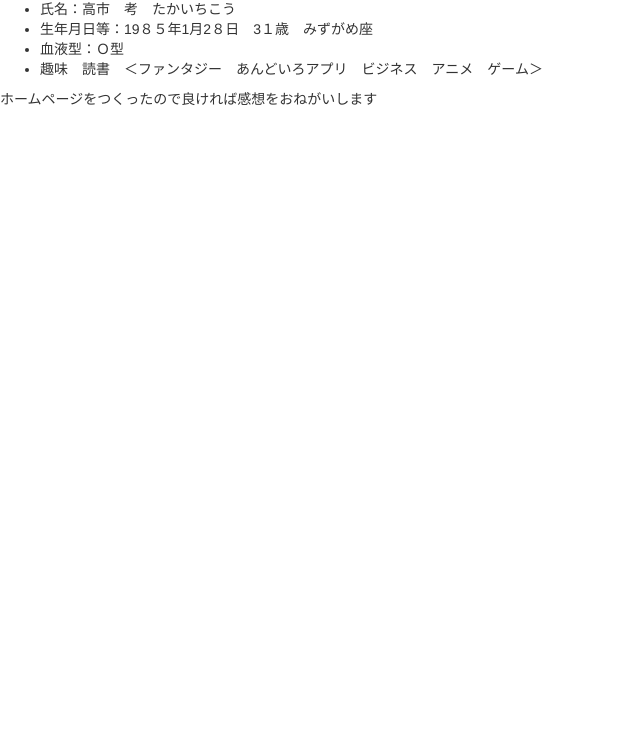
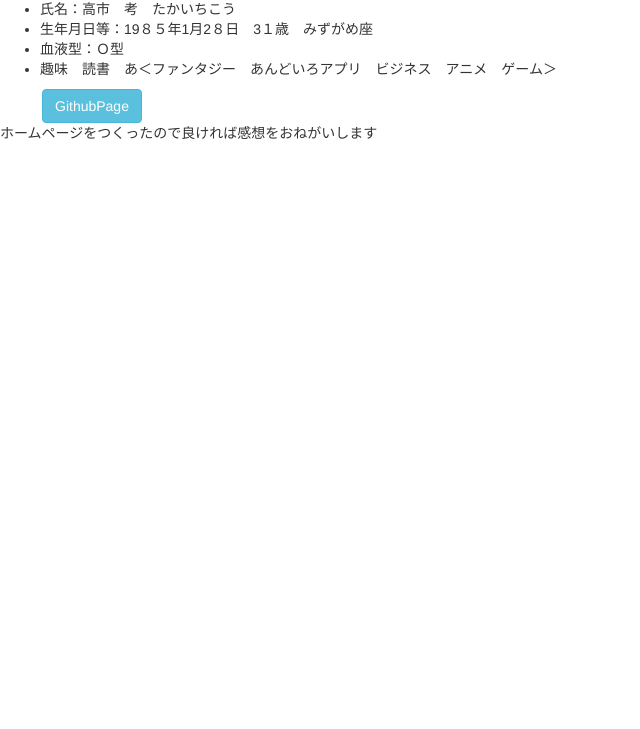
Before and after one commit to atorasu99/atorasu99.github.io, a plain HTML site: page index.html in a window 1280 px wide. Shown: the part 71-800 px from the top of the page, without its empty margins (0-640 px from the left). Drawn offline with nearby package versions, Linux system fonts and the light colour scheme.

Commit message:
first commit

```diff
--- a/index.html
+++ b/index.html
@@ -11,6 +11,12 @@
     <script src="//ajax.googleapis.com/ajax/libs/jquery/1.11.3/jquery.min.js"></script>
     <!-- BootstrapのJS読み込み -->
     <script src="//maxcdn.bootstrapcdn.com/bootstrap/3.3.5/js/bootstrap.min.js"></script>
+    <meta nate="description" conete=大好きなAndroid  アイフォンアプリについてこういう所がいいと議論をして
+好きなことでもジャンルにはよっては話相手がいなくて困ったことないですか?"/>
+    <mete nata="keywords" conete=今は50でもアプリを使ってる方は高齢化で増加してますが検索しても使い方分からず　それ以前に説明してる内容が分からないこういう時はこんなアプリがあればと思い
+検索してもっかたり、こういうアプリ使いたいと関係のない検索でたり困ってませんか?"/>
+    <mate nata="keywords" conete=英語で使い方分からず困らず困ったことありませんか? そういった方がみんなで話しあい問題解決する サイトで日本人は助け合う人種でよければ力になりあせんか
+    力になってください。/>
   </head>
   <body>
     <header></header>
@@ -21,9 +27,9 @@
         <li>生年月日等：19８５年1月2８日　3１歳　みずがめ座</li>
 
         <li>血液型：Ｏ型</li>
-        <li>趣味　読書　＜ファンタジー　あんどいろアプリ　ビジネス　アニメ　ゲーム＞</li>
+        <li>趣味　読書　あ＜ファンタジー　あんどいろアプリ　ビジネス　アニメ　ゲーム＞</li>
       </ul>
-
+　　　<a class="btn btn-info" href＝”https://github.com/atorasu99">GithubPage</a>
       <p>ホームページをつくったので良ければ感想をおねがいします</p>
     </div>
   </body>
```
Also changed, not shown: 1 other file.
